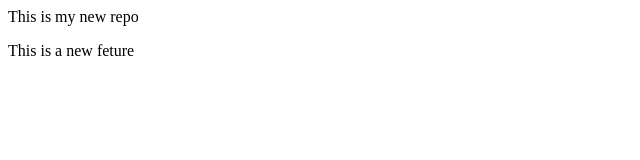
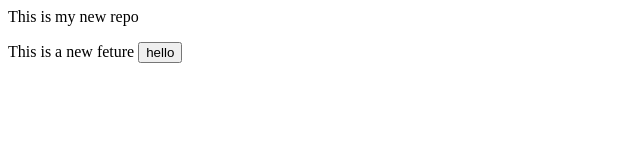
Before and after one commit to MohmmadHamza/local-repo, a plain HTML site: page index.html in a window 1280 px wide. Shown: the whole page, without its empty margins (0-640 px from the left). Drawn offline with Linux system fonts and the light colour scheme.

Commit message:
Add button

```diff
--- a/index.html
+++ b/index.html
@@ -1,2 +1,2 @@
 <p>This is my new repo</p>
-<p>This is a new feture</p>
+<p>This is a new feture <button>hello</button></p>
```
